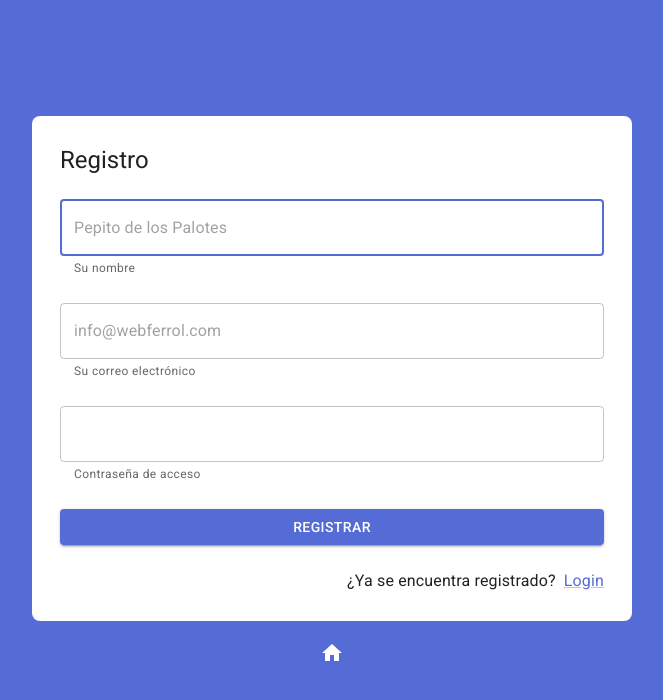
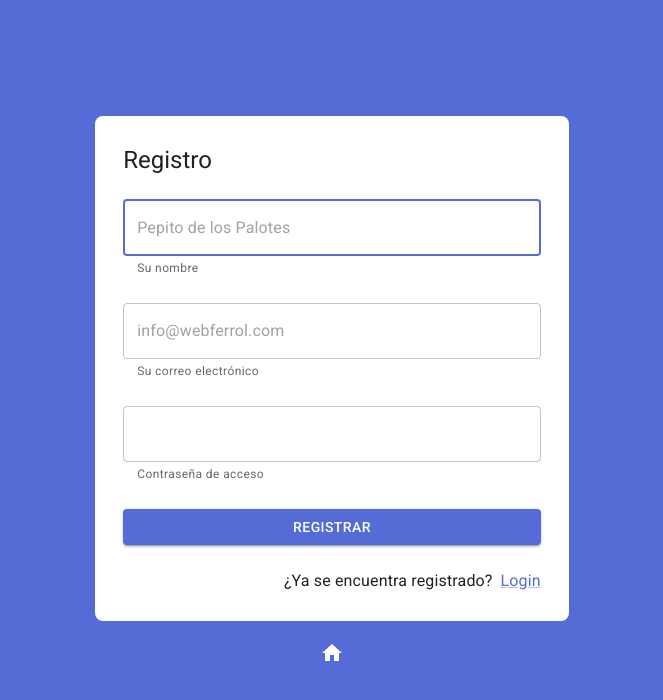
Before and after one commit to webferrol/journal-app, a React (Vite) app: page /auth/register in a window 1280 px wide. Shown: the top 700 px of the page, without its empty margins (308-971 px from the left). Built offline with nearby package versions, Linux system fonts and the light colour scheme.

Commit message:
Restructuración de código

```diff
--- a/src/auth/layout/AuthLayout.jsx
+++ b/src/auth/layout/AuthLayout.jsx
@@ -1,32 +1,20 @@
-import { Link as RouterLink } from 'react-router-dom'
-import Box from '@mui/material/Box'
-import Grid from '@mui/material/Unstable_Grid2'
-import Home from '@mui/icons-material/Home'
-import Link from '@mui/material/Link'
-import Typography from '@mui/material/Typography'
-import PropTypes from 'prop-types'
+import Grid from '@mui/material/Grid'
+import { Outlet } from 'react-router-dom'
 
-export function AuthLayout ({ title, children }) {
+export function AuthLayout () {
   return (
-    <Box sx={{ display: 'flex', flexDirection: 'column', alignItems: 'center', gap: 4 }}>
-      <Grid
-        component='form'
-        container
-        sx={{ backgroundColor: 'white', p: 2, maxWidth: 'sm', borderRadius: 2 }}
-        spacing={3}
-        justifyContent='end'
-      >
-        <Grid xs={12}>
-          <Typography variant='h5' element='h2'>{title}</Typography>
-        </Grid>
-        {children}
-      </Grid>
-      <Link sx={{ color: 'white' }} component={RouterLink} to='/'><Home /></Link>
-    </Box>
+    <Grid
+      container
+      direction='column'
+      justifyContent='center'
+      alignItems='center'
+      sx={{
+        minHeight: '100vh',
+        padding: '1rem',
+        backgroundColor: 'primary.main'
+      }}
+    >
+      <Outlet />
+    </Grid>
   )
 }
-
-AuthLayout.propTypes = {
-  children: PropTypes.node,
-  title: PropTypes.string
-}
--- /dev/null
+++ b/src/auth/layout/FormLayout.jsx
@@ -0,0 +1,32 @@
+import { Link as RouterLink } from 'react-router-dom'
+import Box from '@mui/material/Box'
+import Grid from '@mui/material/Unstable_Grid2'
+import Home from '@mui/icons-material/Home'
+import Link from '@mui/material/Link'
+import Typography from '@mui/material/Typography'
+import PropTypes from 'prop-types'
+
+export function FormLayout ({ title, children }) {
+  return (
+    <Box maxWidth='50ch' sx={{ display: 'flex', flexDirection: 'column', alignItems: 'center', gap: 4 }}>
+      <Grid
+        component='form'
+        container
+        sx={{ backgroundColor: 'white', p: 2, maxWidth: 'sm', borderRadius: 2 }}
+        spacing={3}
+        justifyContent='end'
+      >
+        <Grid xs={12}>
+          <Typography variant='h5' element='h2'>{title}</Typography>
+        </Grid>
+        {children}
+      </Grid>
+      <Link sx={{ color: 'white' }} component={RouterLink} to='/'><Home /></Link>
+    </Box>
+  )
+}
+
+FormLayout.propTypes = {
+  children: PropTypes.node,
+  title: PropTypes.string
+}
--- a/src/auth/pages/LoginPage.jsx
+++ b/src/auth/pages/LoginPage.jsx
@@ -1,17 +1,17 @@
+import { Link as RouterLink } from 'react-router-dom'
+import { useTitle } from '../../hooks/useTitle'
 import Button from '@mui/material/Button'
-import { Link as RouterLink } from 'react-router-dom'
 import GitHub from '@mui/icons-material/GitHub'
 import Grid from '@mui/material/Unstable_Grid2'
 import Link from '@mui/material/Link'
 import TextField from '@mui/material/TextField'
 import Typography from '@mui/material/Typography'
-import { AuthLayout } from '../layout/AuthLayout'
-import { useTitle } from '../../hooks/useTitle'
+import { FormLayout } from '../layout/FormLayout'
 
 export function LoginPage () {
   useTitle('Login')
   return (
-    <AuthLayout title='Login'>
+    <FormLayout title='Login'>
       <Grid xs={12} md={6}>
         <TextField
           placeholder='info@webferrol.com'
@@ -48,6 +48,6 @@ export function LoginPage () {
       <Grid>
         <Link component={RouterLink} to='/auth/register'>Registro</Link>
       </Grid>
-    </AuthLayout>
+    </FormLayout>
   )
 }
--- a/src/auth/pages/RegisterPage.jsx
+++ b/src/auth/pages/RegisterPage.jsx
@@ -4,11 +4,11 @@ import Grid from '@mui/material/Unstable_Grid2'
 import Link from '@mui/material/Link'
 import TextField from '@mui/material/TextField'
 import Typography from '@mui/material/Typography'
-import { AuthLayout } from '../layout/AuthLayout'
+import { FormLayout } from '../layout/FormLayout'
 
 export function RegisterPage () {
   return (
-    <AuthLayout title='Registro'>
+    <FormLayout title='Registro'>
       <Grid xs={12}>
         <TextField
           placeholder='Pepito de los Palotes'
@@ -45,6 +45,6 @@ export function RegisterPage () {
         <Typography component='strong' sx={{ mr: 1 }}>¿Ya se encuentra registrado?</Typography>
         <Link component={RouterLink} to='/auth/login'>Login</Link>
       </Grid>
-    </AuthLayout>
+    </FormLayout>
   )
 }
--- a/src/components/ChangeFavicon.jsx
+++ b/src/components/FaviconVisilityChange.jsx
@@ -1,10 +1,5 @@
 import { useEffect } from 'react'
 import PropTypes from 'prop-types'
-import faviconHidden from '../assets/favicon-hidden-32x32.png'
-import favicon from '../assets/favicon32x32.png'
-/**
- * Cambiar favicon cuando la pestaña pierde el foco
- */
 
 const icon = document.querySelector('link[rel=icon]')
 
@@ -12,12 +7,13 @@ function handleVisibilityChange (e) {
   const { hidden } = e.target
   icon?.setAttribute(
     'href',
-    hidden ? favicon : faviconHidden
+    hidden ? import.meta.env.VITE_FAVICON : import.meta.env.VITE_FAVICON_HIDDEN
   )
 }
-export function ChangeFavicon ({ children }) {
+
+export function FaviconVisilityChange ({ children }) {
   useEffect(() => {
-    window.addEventListener('visibilitychange', handleVisibilityChange)
+    if (icon) window.addEventListener('visibilitychange', handleVisibilityChange)
     return () => {
       window.removeEventListener('visibilitychange', handleVisibilityChange)
     }
@@ -25,6 +21,6 @@ export function ChangeFavicon ({ children }) {
   return children
 }
 
-ChangeFavicon.propTypes = {
+FaviconVisilityChange.propTypes = {
   children: PropTypes.node
 }
--- a/src/layout/AppLayout.jsx
+++ b/src/layout/AppLayout.jsx
@@ -1,9 +1,5 @@
 import Grid from '@mui/material/Grid'
 import { Outlet } from 'react-router-dom'
-import '@fontsource/roboto/300.css'
-import '@fontsource/roboto/400.css'
-import '@fontsource/roboto/500.css'
-import '@fontsource/roboto/700.css'
 
 export function AppLayout () {
   return (
--- a/src/main.jsx
+++ b/src/main.jsx
@@ -4,14 +4,18 @@ import './index.css'
 import { RouterProvider } from 'react-router-dom'
 import { router } from './router'
 import { AppTheme } from './theme/Apptheme'
-import { ChangeFavicon } from './components/ChangeFavicon'
+import { FaviconVisilityChange } from './components/FaviconVisilityChange'
+import '@fontsource/roboto/300.css'
+import '@fontsource/roboto/400.css'
+import '@fontsource/roboto/500.css'
+import '@fontsource/roboto/700.css'
 
 ReactDOM.createRoot(document.getElementById('root')).render(
   <React.StrictMode>
-    <ChangeFavicon>
+    <FaviconVisilityChange>
       <AppTheme>
         <RouterProvider router={router} />
       </AppTheme>
-    </ChangeFavicon>
+    </FaviconVisilityChange>
   </React.StrictMode>
 )
--- /dev/null
+++ b/src/pages/Home.jsx
@@ -0,0 +1,5 @@
+export function Home () {
+  return (
+    <div>Lorem ipsum dolor sit amet, consectetur adipisicing elit. Unde labore nostrum eligendi repellat nam nobis alias harum neque error? Beatae voluptatem provident non vitae pariatur odio facilis minus, aliquam magnam! </div>
+  )
+}
```
Also changed, not shown: src/router/router.jsx (+15 -3 lines), 1 other file (tests, documents, lock files or other folders).
